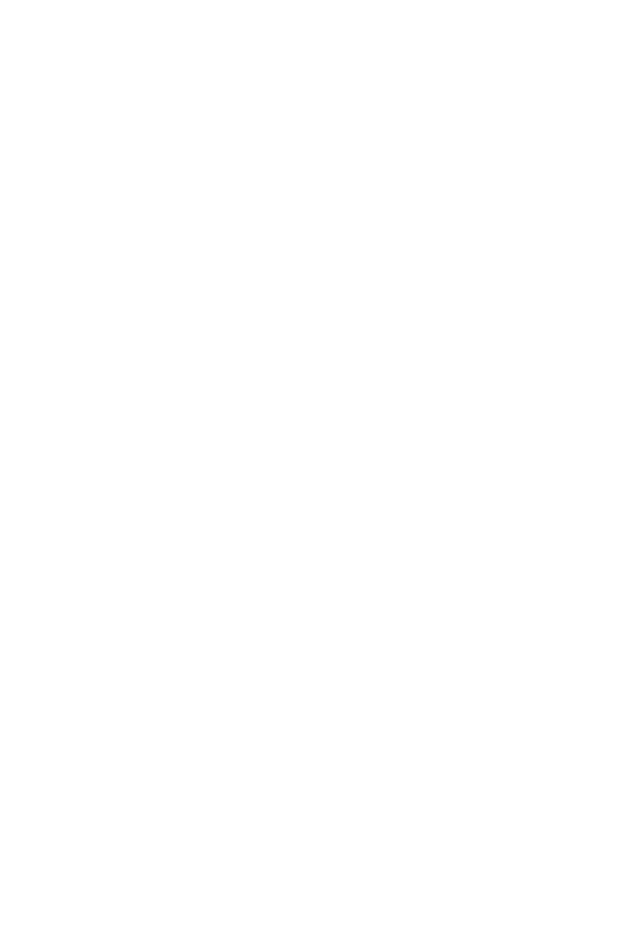
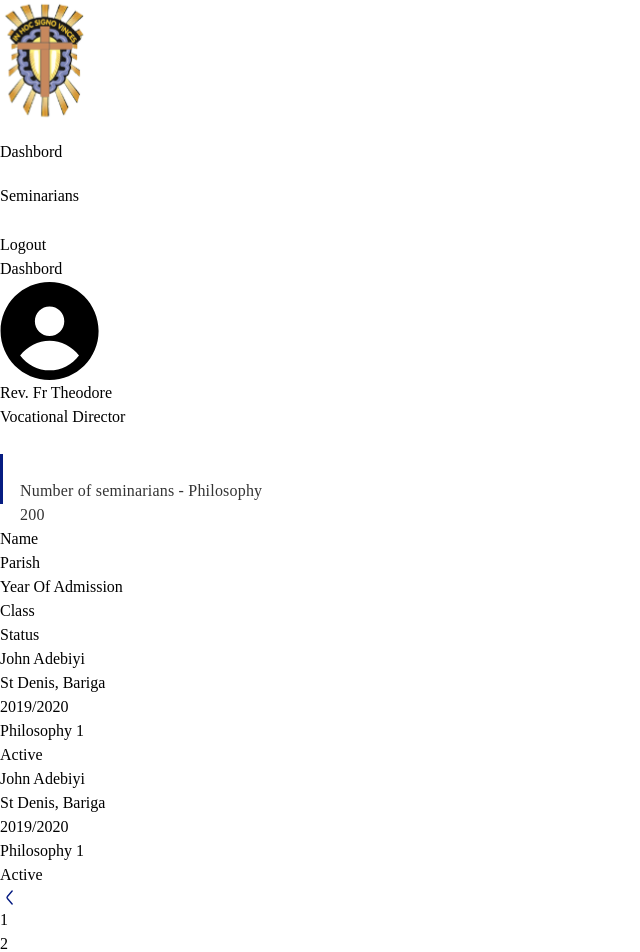
Before and after one commit to Vickysomtee/vd_portal, a Vue app: page /seminarians in a window 1280 px wide. Before the commit this address had no page. Shown: the top 952 px of the page, without its empty margins (0-640 px from the left). Before the commit the page ends 800 px from the top, so only its background shows below. Built offline with nearby package versions, Linux system fonts and the light colour scheme; a web font is replaced by a local one.

Commit message:
feat: seminarians page

```diff
--- a/src/router/index.js
+++ b/src/router/index.js
@@ -2,6 +2,7 @@
 import Home  from '../views/Home.vue'
 import Login from  '../views/Login.vue'
 import Dashboard from '../views/Dashboard.vue'
+import Seminarians from '../views/Seminarians.vue'
 
 const router = createRouter({
   history: createWebHistory(import.meta.env.BASE_URL),
@@ -21,6 +22,11 @@
       name: 'dashboard',
       component: Dashboard
     },
+    {
+      path: '/seminarians',
+      name: 'seminarians',
+      component: Seminarians
+    },
     // {
     //   path: '/about',
     //   name: 'about',
--- /dev/null
+++ b/src/views/Seminarians.vue
@@ -0,0 +1,62 @@
+<script setup>
+import MainLayout from '../components/layouts/MainLayout.vue'
+import Pagination from '../components/layouts/Pagination.vue';
+</script>
+
+<template>
+  <MainLayout title="Seminarians">
+    <div class="bg-[#F8F8F8] p-[20px] w-[50%] rounded-lg mb-[40px]">
+      <div class="collection">
+        <div class="relative bottom-[30px] font-bold text-[15px]">
+          Number of seminarians - Philosophy
+        </div>
+
+        <div class="relative bottom-[10px] font-bold text-[20px]">200</div>
+      </div>
+    </div>
+    <div class="flex justify-between bg-[#061C82] p-[15px] font-bold text-white text-[15px] mb-4">
+      <div class="w-[20%]">Name</div>
+      <div class="w-[25%]">Parish</div>
+      <div class="w-[20%]">Year Of Admission</div>
+      <div class="w-[20%]">Class</div>
+      <div class="w-[15%]">Status</div>
+    </div>
+
+    <div class="flex justify-between bg-[#F8F8F8] p-[15px] text-[#343434] text-[14px] mt-2">
+      <div class="w-[20%]">John Adebiyi</div>
+      <div class="w-[25%]">St Denis, Bariga</div>
+      <div class="w-[20%]">2019/2020</div>
+      <div class="w-[20%]">Philosophy 1</div>
+      <div class="w-[15%]">Active</div>
+    </div>
+
+    <div class="flex justify-between bg-[#F8F8F8] p-[15px] text-[#343434] text-[14px] mt-2 mb-[50px]">
+      <div class="w-[20%]">John Adebiyi</div>
+      <div class="w-[25%]">St Denis, Bariga</div>
+      <div class="w-[20%]">2019/2020</div>
+      <div class="w-[20%]">Philosophy 1</div>
+      <div class="w-[15%]">Active</div>
+    </div>
+
+    <pagination/>
+  </MainLayout>
+</template>
+
+<style scoped>
+.collection {
+  display: grid;
+  padding-left: 20px;
+  align-content: space-between;
+  letter-spacing: 0.2px;
+  color: #343434
+}
+
+.collection:before {
+  content: ' ';
+  border-left: 3px solid #061c82;
+  position: relative;
+  height: 50px;
+  right: 20px;
+  top: 25px;
+}
+</style>
```
Also changed, not shown: src/views/SeminarianDetails.vue (added).
